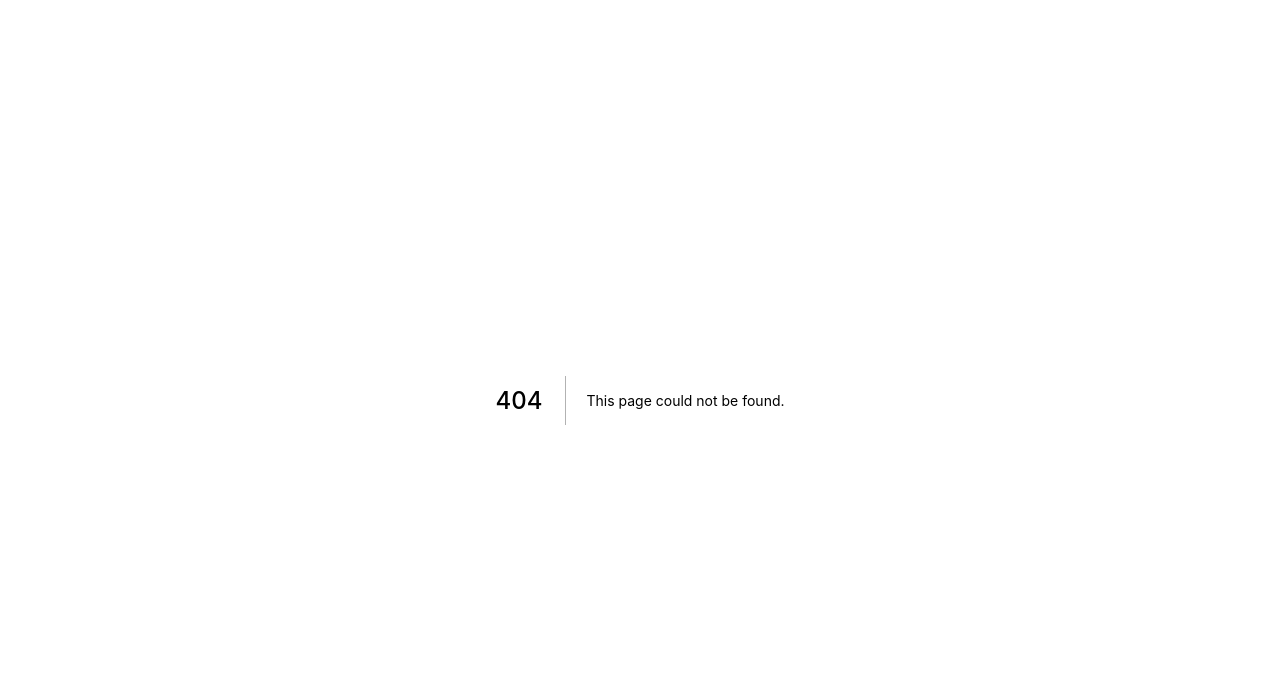
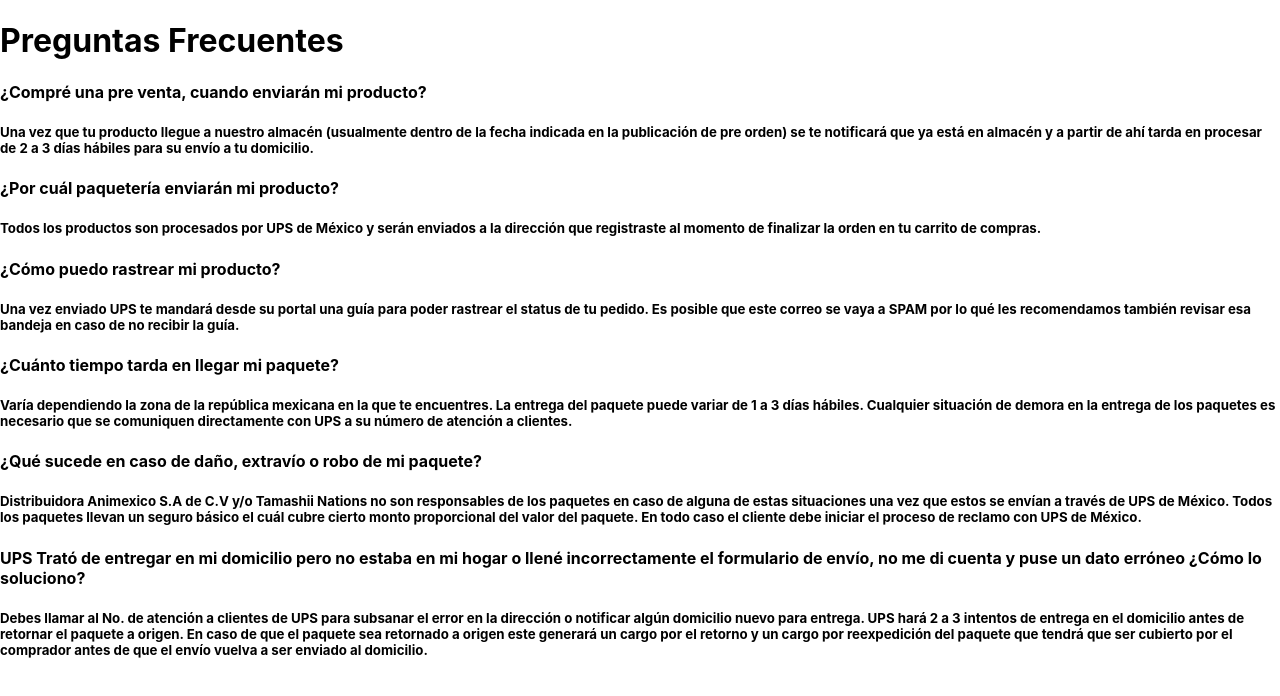
Before and after one commit to lebrel-company/animexico, a Next.js app in the folder client/: page /frequentQuestions in a window 1280 px wide. Before the commit this address had no page. Shown: the top 696 px of the page. Built offline with nearby package versions, Linux system fonts and the light colour scheme.

Commit message:
FAQ page and header start

```diff
--- /dev/null
+++ b/client/pages/frequentQuestions/index.js
@@ -0,0 +1,97 @@
+import React from 'react'
+
+function frequentQuestionsSection() {
+    return (
+        <div>
+            <div>
+                <h1>
+                    {text.title}
+                </h1>
+            </div>
+            <div>
+                <h4>
+                    {text.questions.question01}
+                </h4>
+            </div>
+            <div>
+                <h5>
+                    {text.answers.answer01}
+                </h5>
+            </div>
+            <div>
+                <h4>
+                    {text.questions.question02}
+                </h4>
+            </div>
+            <div>
+                <h5>
+                    {text.answers.answer02}
+                </h5>
+            </div>
+            <div>
+                <h4>
+                    {text.questions.question03}
+                </h4>
+            </div>
+            <div>
+                <h5>
+                    {text.answers.answer03}
+                </h5>
+            </div>
+            <div>
+                <h4>
+                    {text.questions.question04}
+                </h4>
+            </div>
+            <div>
+                <h5>
+                    {text.answers.answer04}
+                </h5>
+            </div>
+            <div>
+                <h4>
+                    {text.questions.question05}
+                </h4>
+            </div>
+            <div>
+                <h5>
+                    {text.answers.answer05}
+                </h5>
+            </div>
+            <div>
+                <h4>
+                    {text.questions.question06}
+                </h4>
+            </div>
+            <div>
+                <h5>
+                    {text.answers.answer06}
+                </h5>
+            </div>
+        </div>
+    )
+}
+
+export default frequentQuestionsSection
+
+
+var text = {
+    title: 'Preguntas Frecuentes',
+    questions:{
+        question01: '¿Compré una pre venta, cuando enviarán mi producto?',
+        question02: '¿Por cuál paquetería enviarán mi producto?',
+        question03: '¿Cómo puedo rastrear mi producto?',
+        question04: '¿Cuánto tiempo tarda en llegar mi paquete?',
+        question05: '¿Qué sucede en caso de  daño, extravío o robo de mi paquete?',
+        question06: 'UPS Trató de entregar en mi domicilio pero no estaba en mi hogar o llené incorrectamente el formulario de envío, no me di cuenta y puse un dato erróneo ¿Cómo lo soluciono?'
+
+    },
+    answers:{
+        answer01: 'Una vez que tu producto llegue a nuestro almacén (usualmente dentro de la fecha indicada en la publicación de pre orden) se te notificará que ya está en almacén y a partir de ahí tarda en procesar de 2 a 3 días hábiles para su envío a tu domicilio.',
+        answer02: 'Todos los productos son procesados por UPS de México y serán enviados a la dirección que registraste al momento de finalizar la orden en tu carrito de compras.',
+        answer03: 'Una vez enviado UPS te mandará desde su portal una guía para poder rastrear el status de tu pedido. Es posible que este correo se vaya a SPAM por lo qué les recomendamos también revisar esa bandeja en caso de no recibir la guía.',
+        answer04: 'Varía dependiendo la zona de la república mexicana en la que te encuentres. La entrega del paquete puede variar de 1 a 3 días hábiles.  Cualquier situación de demora en la entrega de los paquetes es necesario que se comuniquen directamente con UPS a su número de atención a clientes.',
+        answer05: 'Distribuidora Animexico S.A de C.V y/o Tamashii Nations no son responsables de los paquetes en caso de alguna de estas situaciones una vez que estos se envían a través de UPS de México.  Todos los paquetes llevan un seguro básico el cuál cubre cierto monto proporcional del valor del paquete.  En todo caso el cliente debe iniciar el proceso de reclamo con UPS de México.',
+        answer06: 'Debes llamar al No. de atención a clientes de UPS para subsanar el error en la dirección o notificar algún domicilio nuevo para entrega. UPS hará 2 a 3 intentos de entrega en el domicilio antes de retornar el paquete a origen. En caso de que el paquete  sea retornado a origen este generará un cargo por el retorno y un cargo por reexpedición del paquete que tendrá que ser cubierto por el comprador antes de que el envío vuelva a ser enviado al domicilio.'
+    }
+}
--- a/client/pages/products/_mutation.js
+++ b/client/pages/products/_mutation.js
@@ -10,10 +10,7 @@ var createNewProductMutation = gql `
             currency
         }
         description
-        codes{
-            barcode
-            jancode
-        }
+        jancode
         category
         stock
         available
```
Also changed, not shown: client/pages/products/_texts.js (+4 -9 lines), client/pages/products/index.js (+5 -20 lines), client/pages/userProfile.js (+3 -19 lines), 2 other files (tests, documents, lock files or other folders).
